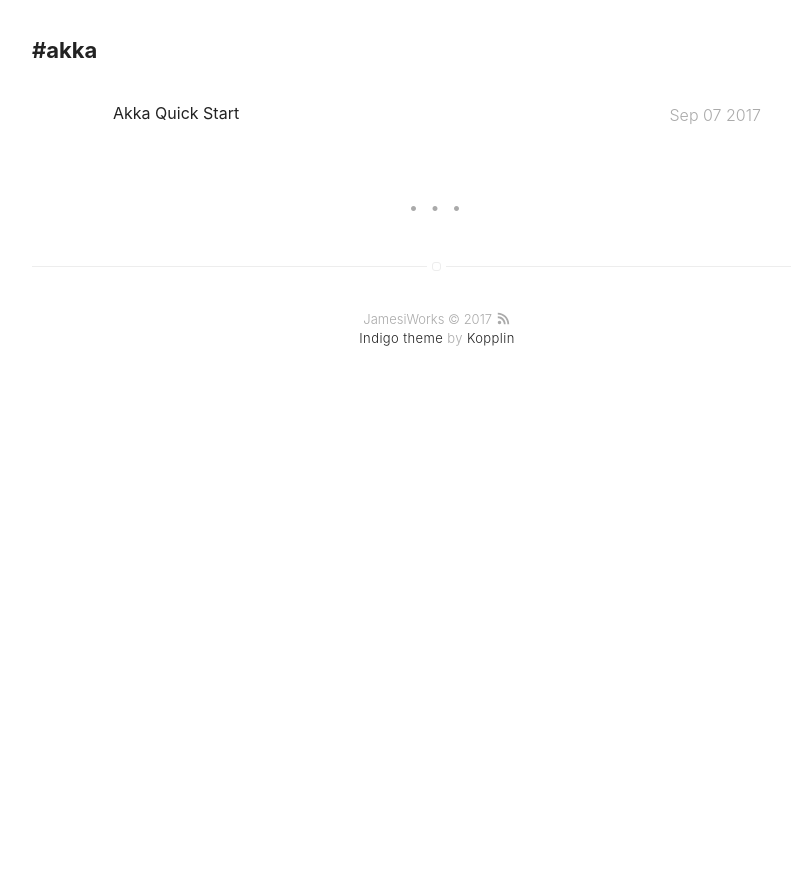
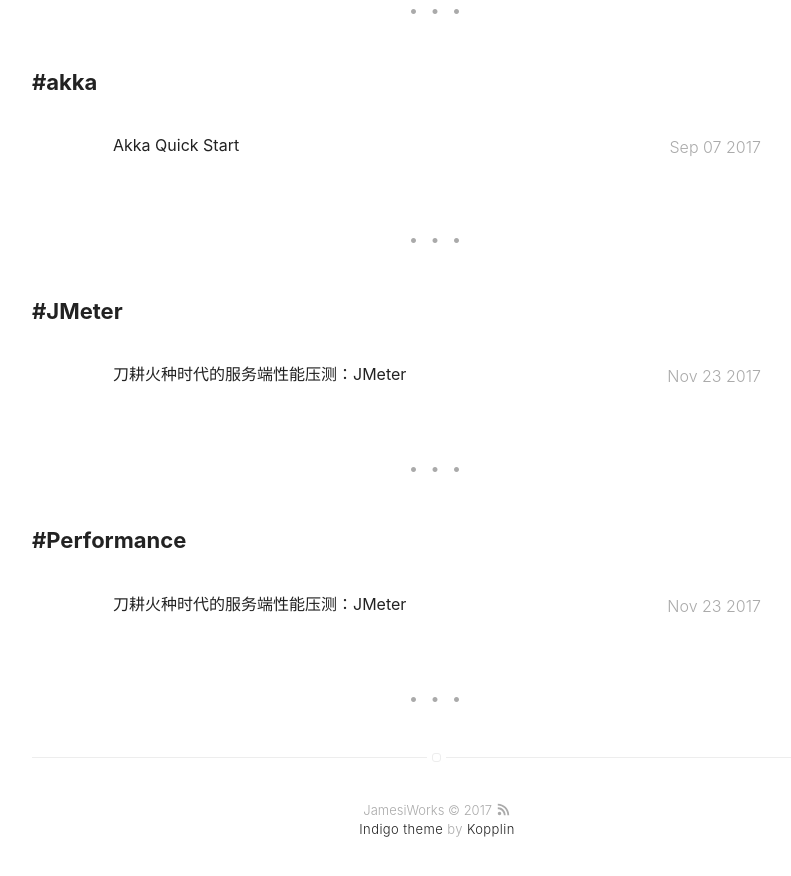
Before and after one commit to Jiangew/jiangew.github.io, a Jekyll site: the page built from tags.html, in a window 1280 px wide and 900 px high, scrolled down 2356 px. Shown: the top 876 px of the window, without its empty margins (203-994 px from the left). Built offline with Jekyll 4.4.1, drawn with Linux system fonts in a browser that asks for light colours; before the commit the page ends 2765 px from its top, so only the background shows below that; some of the changed lines change nothing that is shown.

Commit message:
daily and add

````diff
--- /dev/null
+++ b/_posts/17-11-23-jmeter.md
@@ -0,0 +1,51 @@
+---
+title: "刀耕火种时代的服务端性能压测：JMeter"
+layout: post
+date: 2017-11-23 10:33
+image: /assets/images/markdown.jpg
+headerImage: false
+tag:
+- JMeter
+- Performance
+category: blog
+author: JamesiWorks
+---
+
+这两天准备压测刚搭建好的Elasticsearch集群，简单学习了JMeter的使用，为了压测Benchmark的HTTP接口，各种手动添加设置「测试计划、线程组、HTTP信息头管理器、HTTP请求、查看结果树、图形结果、聚合报告」，然后生成jmx文件，然后搞到服务器上进行压测。没有一套DSL API设计，感觉回到了刀耕火种时代。从前同事哪里了解到前东家「我街」是基于开源的「Gatling」开发的全链路压测平台，就简单学习了Gatling压测怎么使用。1个小时看官方文档，0.5个小时写压测脚本「Scala」，完事了，还可以生成各种维度的绚丽的测试聚合报告。秒杀JMeter。哎。赶快告别刀耕火种时代吧。<br />
+
+这个短篇主要简单记录下JMeter的常用命令，如果不喜欢编写Scala测试脚本，纯手动也是可以压测的。
+
+### JMeter 命令行参数详解
+```sh
+-n    设置命令行模式
+-t    指定 JMX 脚本路径
+-l    指定结果文件路径「jtl 或 csv」
+-j    指定日志路径
+-r    设置分布式执行，服务器列表由「JMETER_HOME/bin/jmeter.properties」中的「remote_hosts」指定
+-R    设置分布式执行，并指定分布式服务器列表，参数形式同「remote_hosts」
+-g    指定测试结果文件路径，仅用于生成测试报表「csv」
+-e    设置测试完成后生成测试报表
+-o    指定测试报表生成文件夹，文件夹必须为空或不存在
+-H    指定代理服务器域名或IP
+-P    指定代理服务器端口
+```
+
+### 执行测试脚本「日志默认输出路径」
+```sh
+    bin/jmeter -n -t demo.jmx
+```
+
+### 指定结果文件和日志路径「可通过jmeter的聚合报告浏览 jtl 或 csv」
+```sh
+b   in/jmeter -n -t demo.jmx -l report/result.csv -j report/jmeter.log
+```
+
+### 分布式执行 默认服务器列表
+```sh
+    bin/jmeter -n -t demo.jmx -r -l report/result.csv -j report/jmeter.log
+```
+
+### 分布式执行 并指定服务器列表
+```sh
+    bin/jmeter -n -t demo.jmx -R [host:port] -l report/result.csv -j report/jmeter.log
+```
--- a/daily.md
+++ b/daily.md
@@ -7,6 +7,11 @@ layout: page
 ![Acfun Banner](http://ote3hl188.bkt.clouddn.com/banner-20171017.jpg)
 
 ## Reading Hub
+
+### 2017.11.23
+
+* [服务端高性能压测框架：Gatling](https://gatling.io/documentation/)
+* [Gatling Quickstart](https://segmentfault.com/a/1190000008254640)
 
 ### 2017.11.17
 
````
